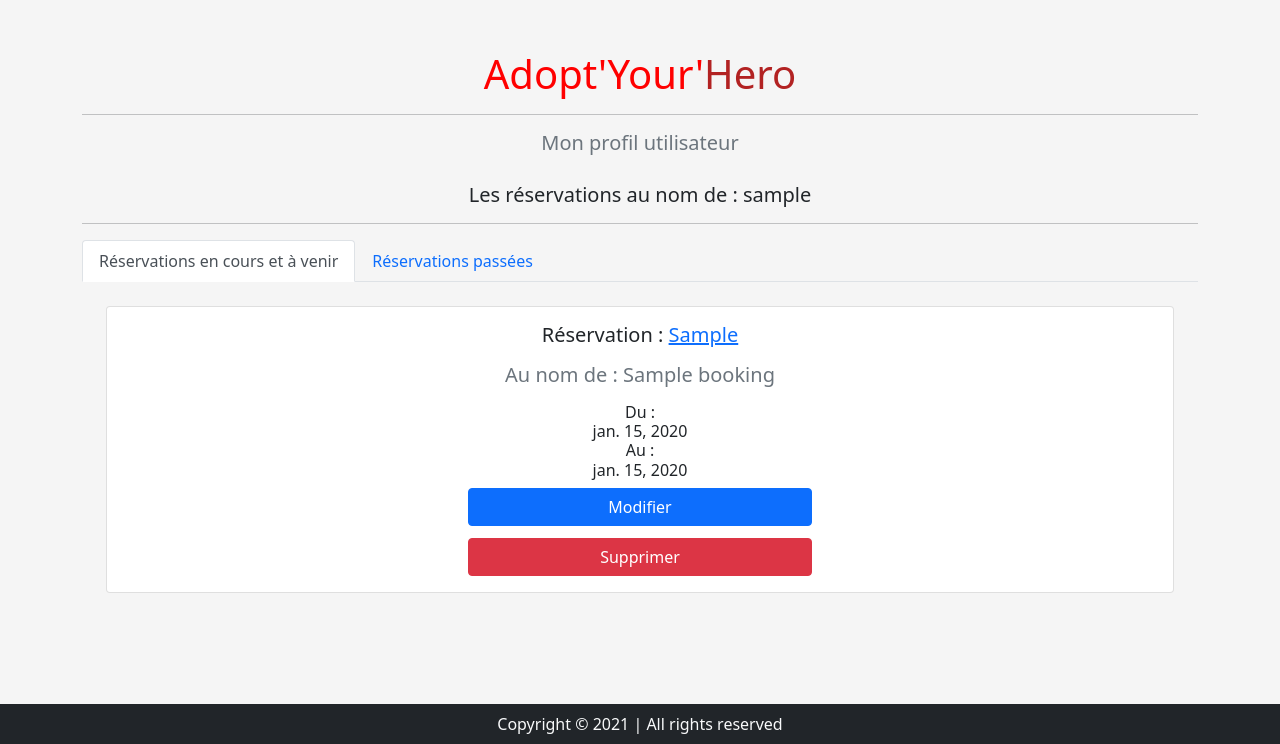
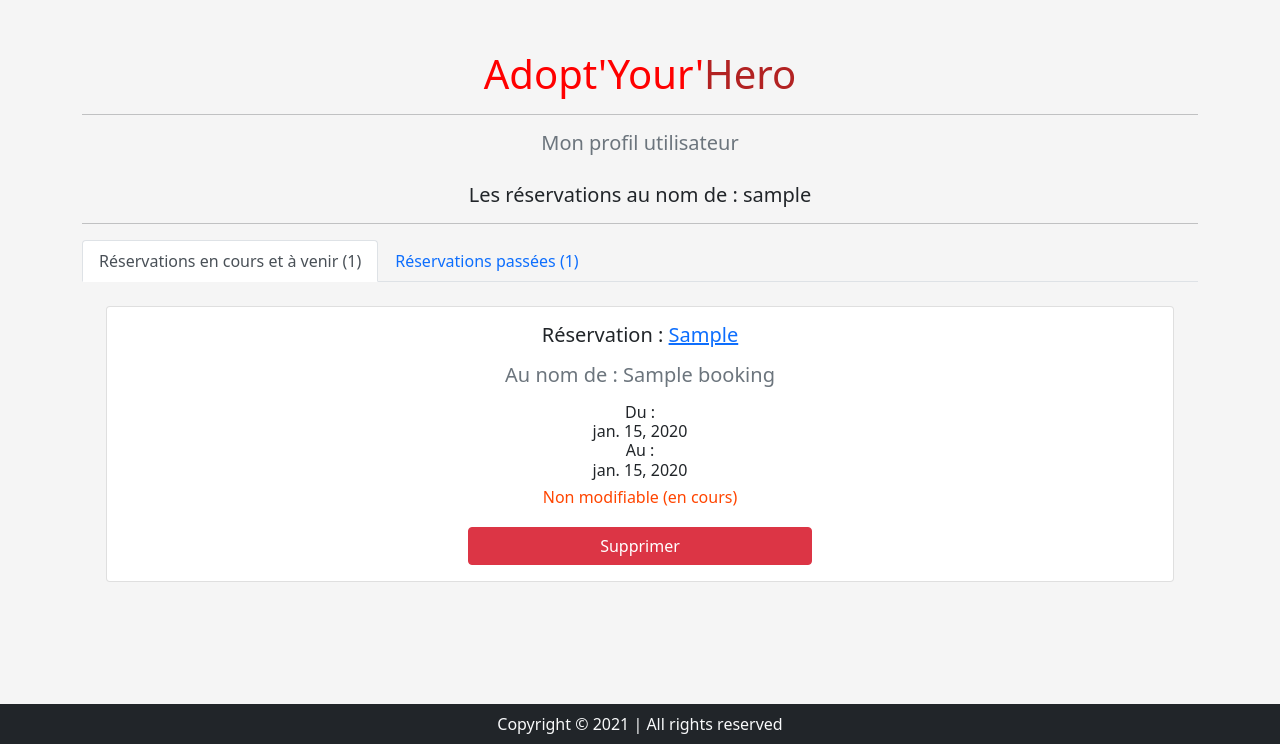
Before and after one commit to Existrace/Django_test_full_stack, a Django app: template app_django/templates/accounts/profile.html in a window 1280 px wide. Shown: the part 56-800 px from the top of the page. Run offline with Django 3.2, Linux system fonts and the light colour scheme; the template is opened without the code that fills it: values that come from a table or form of the project are taken from there, others are empty; tables that the repository leaves empty hold one stand-in row (values such as "Sample post"); some libraries are stand-ins or nearby versions.

Commit message:
Add feature in profile user (booking in progress not modifiable)

```diff
--- a/app_django/models.py
+++ b/app_django/models.py
@@ -1,5 +1,6 @@
 from django.db import models
 from django.contrib.auth.models import User
+from datetime import date
 
 
 class Ressource(models.Model):
@@ -21,3 +22,8 @@ class Booking(models.Model):
 
     def __str__(self):
         return self.title
+
+    """Compare two dates """
+    @property
+    def is_in_futur(self):
+        return date.today() < self.date_start.date()
--- a/app_django/templates/accounts/profile.html
+++ b/app_django/templates/accounts/profile.html
@@ -24,13 +24,13 @@
                     <li class="nav-item" role="presentation">
                         <button class="nav-link active" id="current-tab" data-bs-toggle="tab" data-bs-target="#home"
                                 type="button" role="tab" aria-controls="home" aria-selected="true">
-                            Réservations en cours et à venir
+                            Réservations en cours et à venir ({{ bookings|length }})
                         </button>
                     </li>
                     <li class="nav-item" role="presentation">
                         <button class="nav-link" id="passed_tab" data-bs-toggle="tab" data-bs-target="#passed"
                                 type="button" role="tab" aria-controls="profile" aria-selected="false">
-                            Réservations passées
+                            Réservations passées ({{ past_bookings|length }})
                         </button>
                     </li>
                 </ul>
@@ -54,8 +54,13 @@
                                             {{ booking.date_end|date }}
                                         </h6>
                                         <div class="d-grid gap-2 col-4 mx-auto">
-                                            <a href="{% url 'django_app:booking_modify' booking.id %}"
-                                               class="btn btn-primary">Modifier</a>
+                                            {% if booking.is_in_futur %}
+                                                <h6 style="color: darkgreen">Modifiable (à venir)</h6>
+                                                <a href="{% url 'django_app:booking_modify' booking.id %}"
+                                                   class="btn btn-primary">Modifier</a>
+                                            {% else %}
+                                                <h6 style="color: orangered">Non modifiable (en cours)</h6>
+                                            {% endif %}
                                             <a href="{% url 'django_app:booking_delete' booking.id %}"
                                                class="btn btn-danger mt-1">Supprimer</a>
                                         </div>
```
